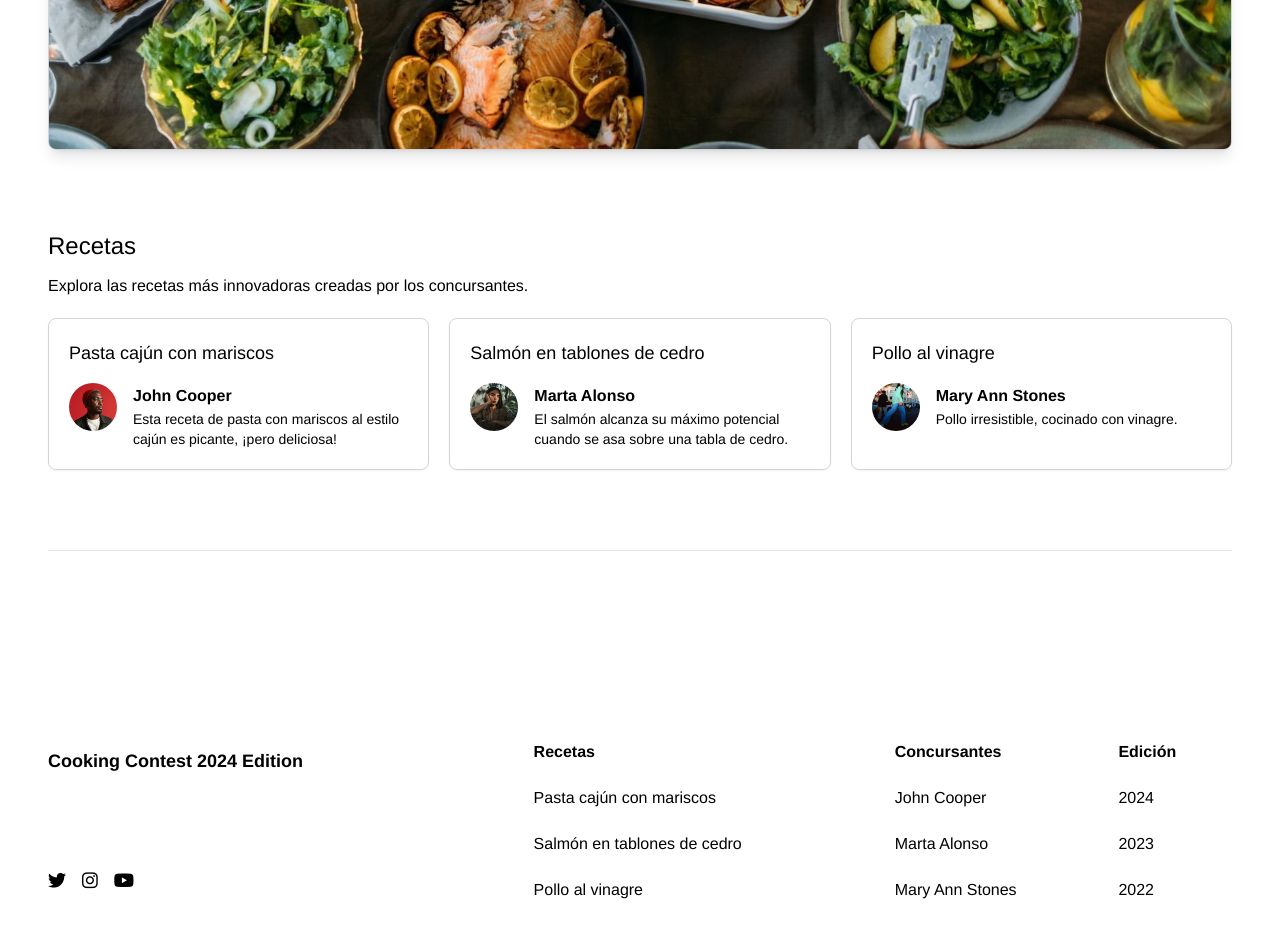
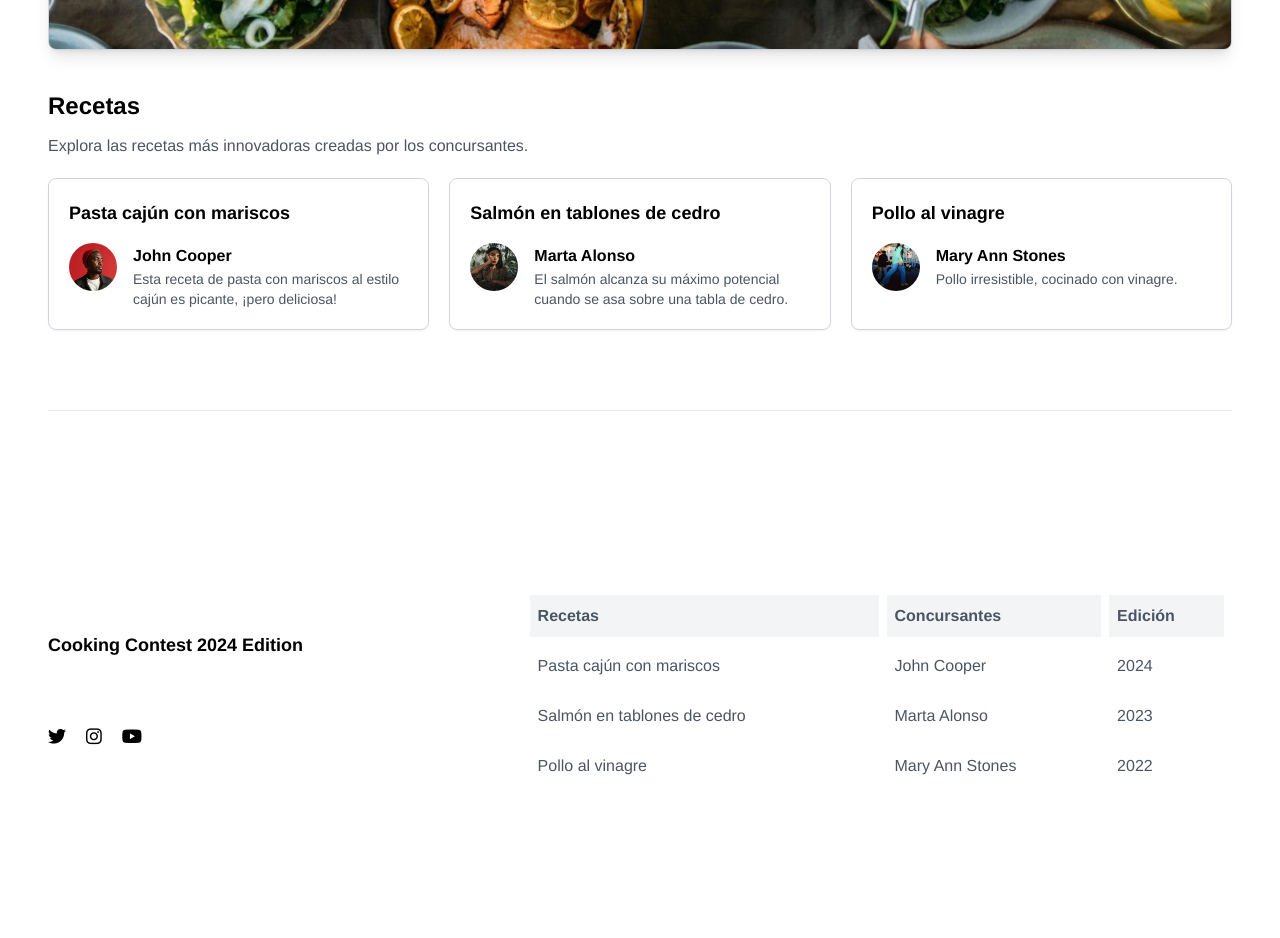
Before and after one commit to luisalberto72/Herramienta-HTML-CSSII_PEC3, a website built with Parcel: page src/concursantes.html in a window 1280 px wide. Shown: the part 1040-1978 px from the top of the page. After the commit the page ends 1883 px from the top, so only its background shows below. Built offline with nearby package versions, Linux system fonts and the light colour scheme.

Commit message:
Commit PEC3

```diff
--- a/src/assets/styles/main.scss
+++ b/src/assets/styles/main.scss
@@ -6,15 +6,11 @@
   .button {
     @apply bg-green-600 text-white py-2 px-4 rounded-lg hover:bg-green-700;
   }
-  .header-title {
-    @apply text-3xl md:text-5xl font-bold text-yellow-600 mb-4;
-  }
+
   .comida-image {
     @apply mx-auto w-2/3 rounded-md mb-6;
   }
-  .main-section {
-    @apply text-center max-w-3xl mx-auto px-4;
-  }
+
   .button-group {
     @apply flex justify-center space-x-4 flex-wrap;
   }
@@ -24,6 +20,12 @@
   .recipe-card {
     @apply bg-gray-100 rounded-lg shadow-md p-6;
   }
+
+  .recipe-card2 {
+    @apply w-full md:w-1/3 border border-gray-300 p-5 rounded-lg shadow-sm text-left;
+}
+
+
 
   .recipe-image {
     @apply rounded-md w-full h-56 object-cover mb-4;
--- a/src/concursantes.html
+++ b/src/concursantes.html
@@ -16,54 +16,52 @@
         </div>
         <nav>
             <ul class="flex space-x-5">
-                <li><a href="./index.html" class="text-black text-base p-2">Home</a></li>
-                <li><a href="./recetas.html" class="text-black text-base p-2">Recetas</a></li>
-                <li><a href="./concursantes.html" class="text-white bg-black text-base p-2 rounded">Concursantes</a></li>
+                <li><a href="./index.html" class="text-gray-600 text-base p-2 hover:text-black">Home</a></li>
+                <li><a href="./recetas.html" class="text-gray-600 text-base p-2 hover:text-black">Recetas</a></li>
+                <li><a href="./concursantes.html" class="text-white bg-black text-base p-2 rounded hover:bg-gray-800">Concursantes</a></li>
             </ul>
         </nav>
     </header>
 
     <!-- Main Content -->
     <main class="p-12">
-    <h1 class="text-center text-4xl">Concursantes</h1>
-    <p class="text-center text-lg mt-20">Descubre los detalles de los concursantes en el Cooking Contest 2024.</p>
-    <img src="./assets/images/contestants.jpg" alt="Imagen de los concursantes" class="block mx-auto max-w-3/4 h-auto rounded-lg border border-gray-300 shadow-lg my-20" />
+        <h1 class="text-center text-4xl font-bold">Concursantes</h1>
+        <p class="text-center text-lg mt-5 text-gray-700">Descubre los detalles de los concursantes en el Cooking Contest 2024.</p>
+        <img src="./assets/images/contestants.jpg" alt="Imagen de los concursantes" class="block mx-auto max-w-3/4 h-auto rounded-lg border border-gray-300 shadow-lg my-10" />
 
         <div class="max-w-3/4 mx-auto text-left">
-        <h2 class="text-2xl mb-3">Recetas</h2>
-        <p class="text-base mb-5">Explora las recetas más innovadoras creadas por los concursantes.</p>
+            <h2 class="text-2xl mb-3 font-semibold">Recetas</h2>
+            <p class="text-base mb-5 text-gray-600">Explora las recetas más innovadoras creadas por los concursantes.</p>
         </div>
 
-    <!-- Tarjetas en una sola columna en móviles -->
+        <!-- Tarjetas de recetas -->
         <div class="flex flex-col md:flex-row justify-between gap-5 max-w-3/4 mx-auto">
-        <div class="w-full md:w-1/3 border border-gray-300 p-5 rounded-lg shadow-sm text-left">
-            <h3 class="text-lg mb-4">Pasta cajún con mariscos</h3>
+            <!-- Componente reutilizable para las tarjetas -->
+            <div class="recipe-card2">
+                <h3 class="text-lg mb-4 font-semibold">Pasta cajún con mariscos</h3>
                 <img src="./assets/images/JohnCooper.jpg" alt="Receta 1" class="w-12 h-12 float-left mr-3 rounded-full">
                 <div class="ml-16">
                     <strong class="font-bold">John Cooper</strong>
-                <p class="text-sm">Esta receta de pasta con mariscos al estilo cajún es picante, ¡pero deliciosa!</p>
+                    <p class="text-sm text-gray-600">Esta receta de pasta con mariscos al estilo cajún es picante, ¡pero deliciosa!</p>
                 </div>
             </div>
-        <div class="w-full md:w-1/3 border border-gray-300 p-5 rounded-lg shadow-sm text-left">
-            <h3 class="text-lg mb-4">Salmón en tablones de cedro</h3>
+            <div class="recipe-card2">
+                <h3 class="text-lg mb-4 font-semibold">Salmón en tablones de cedro</h3>
                 <img src="./assets/images/MartaAlonso.jpg" alt="Receta 2" class="w-12 h-12 float-left mr-3 rounded-full">
                 <div class="ml-16">
                     <strong class="font-bold">Marta Alonso</strong>
-                <p class="text-sm">El salmón alcanza su máximo potencial cuando
-                    se asa sobre una tabla de cedro.</p>
+                    <p class="text-sm text-gray-600">El salmón alcanza su máximo potencial cuando se asa sobre una tabla de cedro.</p>
                 </div>
             </div>
-        <div class="w-full md:w-1/3 border border-gray-300 p-5 rounded-lg shadow-sm text-left">
-            <h3 class="text-lg mb-4">Pollo al vinagre</h3>
+            <div class="recipe-card2">
+                <h3 class="text-lg mb-4 font-semibold">Pollo al vinagre</h3>
                 <img src="./assets/images/MaryAnn.jpg" alt="Receta 3" class="w-12 h-12 float-left mr-3 rounded-full">
                 <div class="ml-16">
                     <strong class="font-bold">Mary Ann Stones</strong>
-                <p class="text-sm">Pollo irresistible, cocinado
-                    con vinagre.</p>
+                    <p class="text-sm text-gray-600">Pollo irresistible, cocinado con vinagre.</p>
                 </div>
             </div>
         </div>
-
         <hr class="my-20">
     </main>
 
@@ -71,18 +69,18 @@
     <footer class="bg-white p-12 max-w-3/4 mx-auto flex flex-col md:flex-row justify-between items-center">
         <!-- Sección izquierda: Título y redes sociales -->
         <div class="flex flex-col gap-3 text-lg mb-5 md:mb-0 md:w-2/5 order-2 sm:order-1">
-        <div><strong>Cooking Contest 2024 Edition</strong></div>
-        <div class="flex space-x-4 mt-5 md:mt-20">
-            <a href="#"><i class="fab fa-twitter h-6"></i></a>
-            <a href="#"><i class="fab fa-instagram h-6"></i></a>
-            <a href="#"><i class="fab fa-youtube h-6"></i></a>
+            <div class="mb-8"><strong>Cooking Contest 2024 Edition</strong></div>
+            <div class="flex space-x-5 mt-5">
+                <a href="#" class="hover:text-gray-700"><i class="fab fa-twitter h-6"></i></a>
+                <a href="#" class="hover:text-gray-700"><i class="fab fa-instagram h-6"></i></a>
+                <a href="#" class="hover:text-gray-700"><i class="fab fa-youtube h-6"></i></a>
             </div>
         </div>
 
         <!-- Sección derecha: Tabla -->
-    <div class="w-full md:w-3/5 order-1 sm:order-2">
-        <table class="w-full table-auto border-separate border-spacing-1">
-            <thead>
+        <div class="w-full md:w-3/5 order-1 sm:order-2 overflow-auto">
+            <table class="w-full table-auto border-separate border-spacing-2 text-gray-600">
+                <thead class="bg-gray-100">
                     <tr>
                         <th class="p-2 text-left">Recetas</th>
                         <th class="p-2 text-left">Concursantes</th>
@@ -91,24 +89,26 @@
                 </thead>
                 <tbody>
                     <tr>
-                    <td class="p-2">Pasta cajún con mariscos</td>
-                    <td class="p-2">John Cooper</td>
-                    <td class="p-2">2024</td>
+                        <td class="p-2 whitespace-nowrap">Pasta cajún con mariscos</td>
+                        <td class="p-2 whitespace-nowrap">John Cooper</td>
+                        <td class="p-2 whitespace-nowrap">2024</td>
                     </tr>
                     <tr>
-                    <td class="p-2">Salmón en tablones de cedro</td>
-                    <td class="p-2">Marta Alonso</td>
-                    <td class="p-2">2023</td>
+                        <td class="p-2 whitespace-nowrap">Salmón en tablones de cedro</td>
+                        <td class="p-2 whitespace-nowrap">Marta Alonso</td>
+                        <td class="p-2 whitespace-nowrap">2023</td>
                     </tr>
                     <tr>
-                    <td class="p-2">Pollo al vinagre</td>
-                    <td class="p-2">Mary Ann Stones</td>
-                    <td class="p-2">2022</td>
+                        <td class="p-2 whitespace-nowrap">Pollo al vinagre</td>
+                        <td class="p-2 whitespace-nowrap">Mary Ann Stones</td>
+                        <td class="p-2 whitespace-nowrap">2022</td>
                     </tr>
                 </tbody>
             </table>
         </div>
     </footer>
 
+
+
 </body>
 </html>
```
Lines whose indentation alone changed are shown as unchanged.
